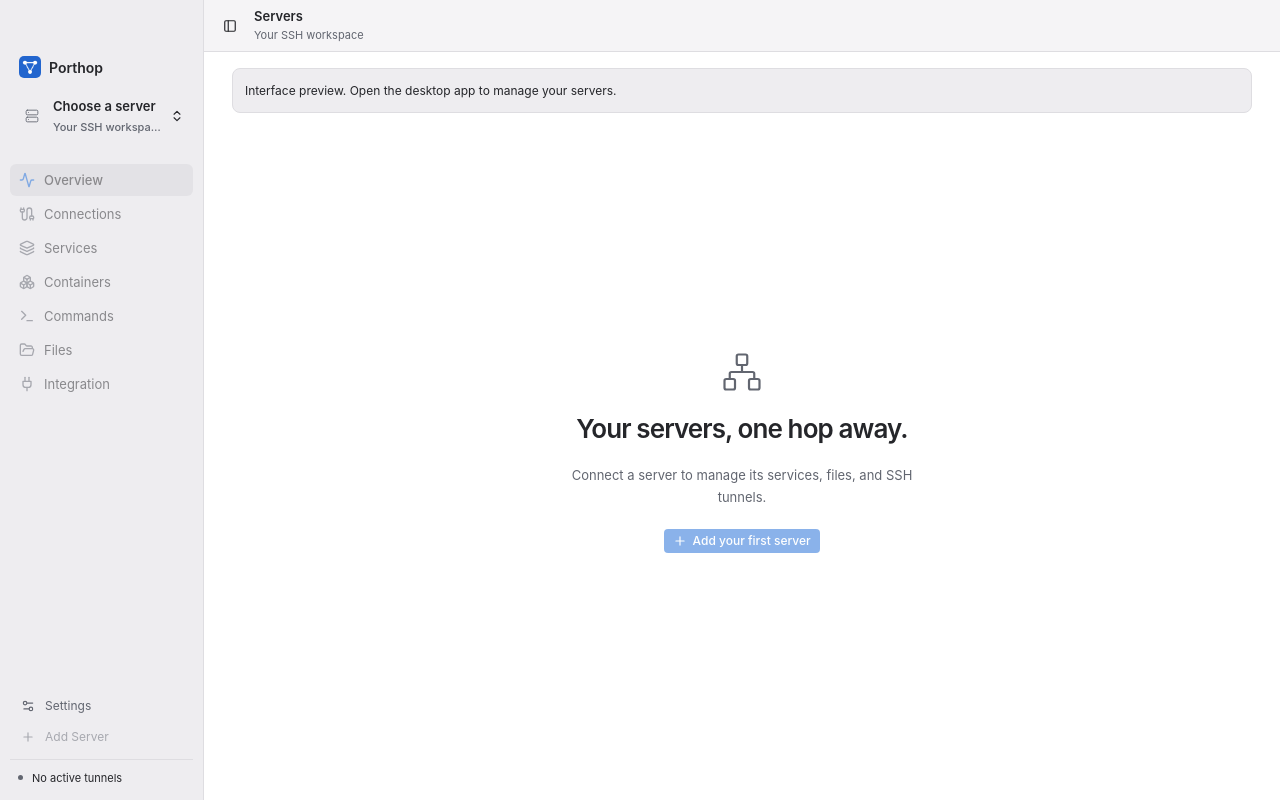
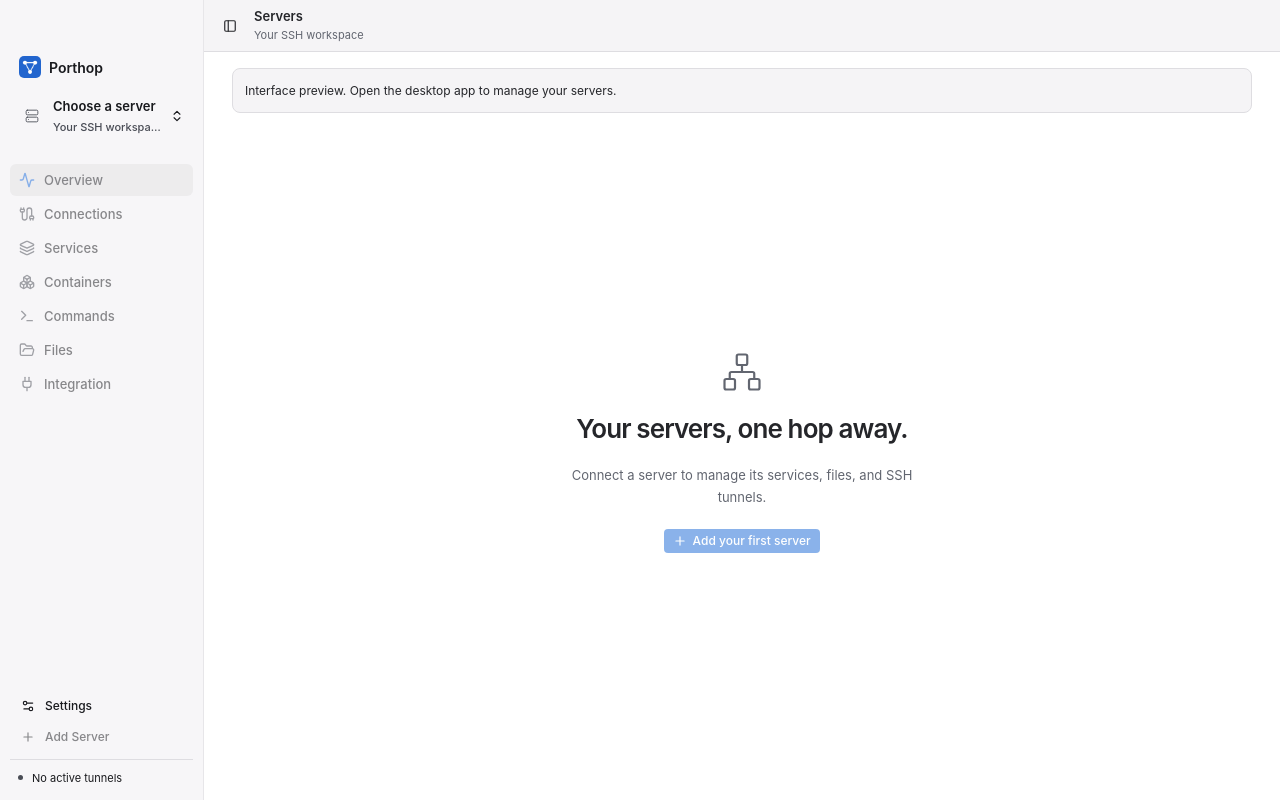
Before and after one commit to ruiyangke/newport, a React (Vite) app: page / in a window 1280 px wide. Built offline with nearby package versions, Linux system fonts and the light colour scheme.

Commit message:
Refine native sidebar translucency and menu readability

```diff
--- a/src-tauri/capabilities/main.json
+++ b/src-tauri/capabilities/main.json
@@ -7,6 +7,7 @@
   "permissions": [
     "core:default",
     "core:window:allow-start-dragging",
-    "core:window:allow-toggle-maximize"
+    "core:window:allow-toggle-maximize",
+    "core:window:allow-set-theme"
   ]
 }
--- a/src-tauri/tauri.conf.json
+++ b/src-tauri/tauri.conf.json
@@ -23,13 +23,21 @@
         "trafficLightPosition": {
           "x": 16,
           "y": 19
+        },
+        "transparent": true,
+        "windowEffects": {
+          "effects": [
+            "sidebar"
+          ],
+          "state": "followsWindowActiveState"
         }
       }
     ],
     "security": {
       "csp": "default-src 'self'; script-src 'self'; style-src 'self' 'unsafe-inline'; img-src 'self' data:; connect-src ipc: http://ipc.localhost; worker-src 'self'; font-src 'self' blob: data:; object-src 'none'; base-uri 'none'; frame-src 'none'",
       "devCsp": "default-src 'self'; script-src 'self'; style-src 'self' 'unsafe-inline'; img-src 'self' data:; connect-src ipc: http://ipc.localhost http://127.0.0.1:1420 ws://127.0.0.1:1420; worker-src 'self'; font-src 'self' blob: data:; object-src 'none'; base-uri 'none'; frame-src 'none'"
-    }
+    },
+    "macOSPrivateApi": true
   },
   "bundle": {
     "active": true,
--- a/src/appearance.ts
+++ b/src/appearance.ts
@@ -1,3 +1,5 @@
+import { isTauri } from "@tauri-apps/api/core";
+import { getCurrentWindow } from "@tauri-apps/api/window";
 import { useSyncExternalStore } from "react";
 export type Appearance = "system" | "light" | "dark";
 const changed = "porthop-appearance-changed";
@@ -16,6 +18,15 @@ export function applyAppearance(value = getAppearance()) {
     (value === "system" && matchMedia("(prefers-color-scheme: dark)").matches);
   document.documentElement.classList.toggle("dark", dark);
   document.documentElement.style.colorScheme = dark ? "dark" : "light";
+  if (isTauri()) {
+    document.documentElement.classList.add("native-vibrancy");
+    // Match the native sidebar material to the app's appearance override.
+    void getCurrentWindow()
+      .setTheme(value === "system" ? null : value)
+      .catch((error: unknown) => {
+        console.warn("Could not update native window appearance", error);
+      });
+  }
   window.dispatchEvent(new Event(changed));
 }
 export function setAppearance(value: Appearance) {
--- a/src/styles.css
+++ b/src/styles.css
@@ -1861,7 +1861,7 @@ kbd {
   --background: #ffffff;
   --native-surface: #ffffff;
   --native-toolbar: #f5f4f6;
-  --sidebar: #eeedf0;
+  --sidebar: #f5f4f6;
   --native-selection: #dad9dd;
   --native-selection-foreground: #28272b;
   --border: #dedde1;
@@ -1871,7 +1871,7 @@ kbd {
   --background: #1e1f21;
   --native-surface: #1e1f21;
   --native-toolbar: #2a292d;
-  --sidebar: #29282c;
+  --sidebar: #343337;
   --native-selection: #454349;
   --native-selection-foreground: #f4f3f5;
   --border: #3c3b40;
@@ -1889,11 +1889,45 @@ kbd {
 .mac-shell .sidebar[hidden] {
   display: none;
 }
+/* Native material shows through the sidebar only; the workspace stays opaque. */
+html.native-vibrancy,
+.native-vibrancy body {
+  background: transparent;
+}
+:root:not(.dark) .mac-shell .sidebar {
+  --foreground: #191a1e;
+  --muted-foreground: #494c55;
+  --native-selection-foreground: #191a1e;
+  color: var(--foreground);
+}
 .mac-shell .sidebar {
-  background: var(--sidebar);
-  border-right: 1px solid var(--border);
+  -webkit-user-select: none;
+  user-select: none;
+  --native-selection: color-mix(in srgb, var(--foreground) 9%, transparent);
+  background: color-mix(in srgb, var(--sidebar) 76%, transparent);
+  border-right: 1px solid color-mix(in srgb, var(--border) 65%, transparent);
   padding: 0 10px;
   overflow: auto;
+  -webkit-backdrop-filter: blur(24px) saturate(110%);
+  backdrop-filter: blur(24px) saturate(110%);
+}
+.dark .mac-shell .sidebar {
+  --native-selection: color-mix(in srgb, var(--foreground) 13%, transparent);
+}
+.native-vibrancy .mac-shell .sidebar {
+  background: color-mix(in srgb, var(--sidebar) 30%, transparent);
+  /* AppKit supplies the blur; avoid filtering its material a second time. */
+  -webkit-backdrop-filter: none;
+  backdrop-filter: none;
+}
+@media (prefers-reduced-transparency: reduce), (prefers-contrast: more) {
+  .mac-shell .sidebar,
+  .native-vibrancy .mac-shell .sidebar {
+    background: var(--sidebar);
+    border-right-color: var(--border);
+    -webkit-backdrop-filter: none;
+    backdrop-filter: none;
+  }
 }
 .sidebar-titlebar {
   height: 52px;
@@ -1970,6 +2004,11 @@ kbd {
 }
 .mac-shell .sidebar-secondary button {
   height: 28px;
+}
+:root:not(.dark) .mac-shell .source-list [role="tab"],
+:root:not(.dark) .mac-shell .sidebar-secondary button {
+  color: #191a1e;
+  font-weight: 500;
 }
 .mac-shell .sidebar-footer {
   font-size: 11px;
```
Also changed, not shown: 1 other file (tests, documents, lock files or other folders).
